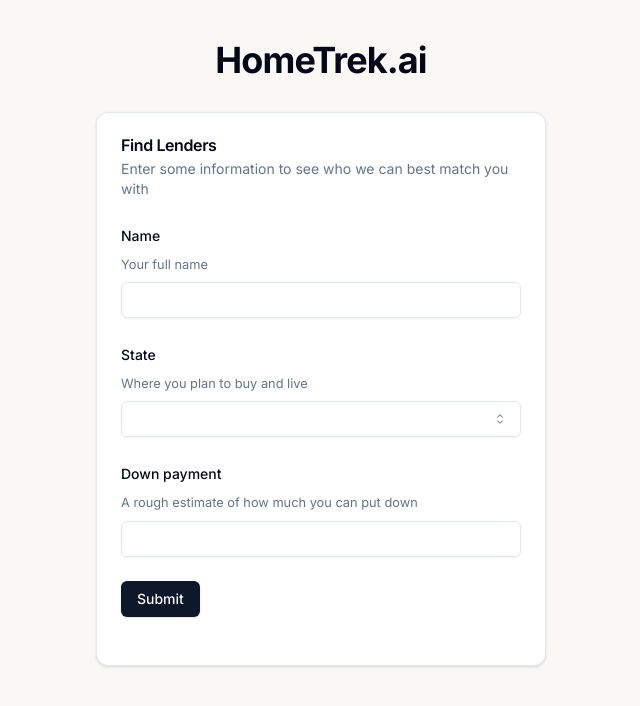
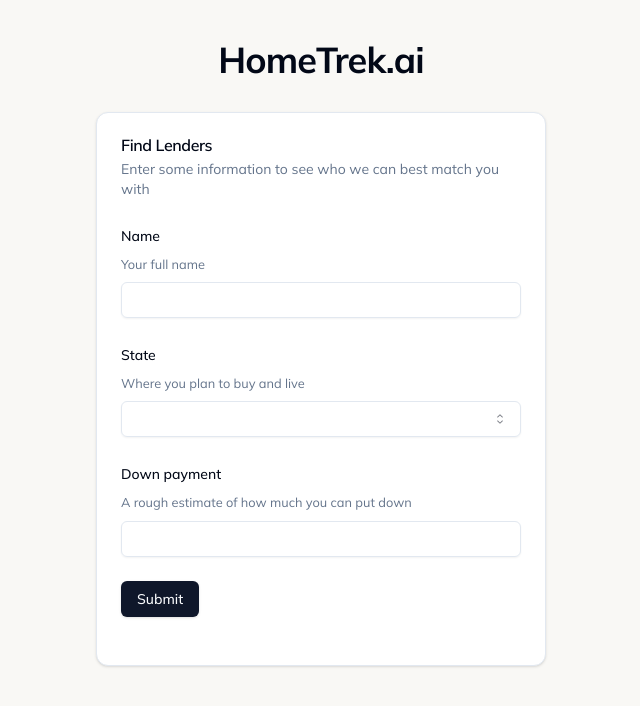
Before and after one commit to arecesj/hometrek, a Next.js app: page / in a window 1280 px wide. Shown: the top 706 px of the page, without its empty margins (319-959 px from the left). Built offline with nearby package versions, Linux system fonts and the light colour scheme.

Commit message:
change font to mulish

```diff
--- a/src/app/layout.tsx
+++ b/src/app/layout.tsx
@@ -1,8 +1,8 @@
 import type { Metadata } from "next";
-import { Inter } from "next/font/google";
+import { Mulish } from "next/font/google";
 import "./globals.css";
 
-const inter = Inter({ subsets: ["latin"] });
+const mulish = Mulish({ subsets: ["latin"] });
 
 export const metadata: Metadata = {
   title: "HomeTrek",
@@ -16,7 +16,7 @@
 }>) {
   return (
     <html lang="en">
-      <body className={inter.className}>{children}</body>
+      <body className={mulish.className}>{children}</body>
     </html>
   );
 }
```
